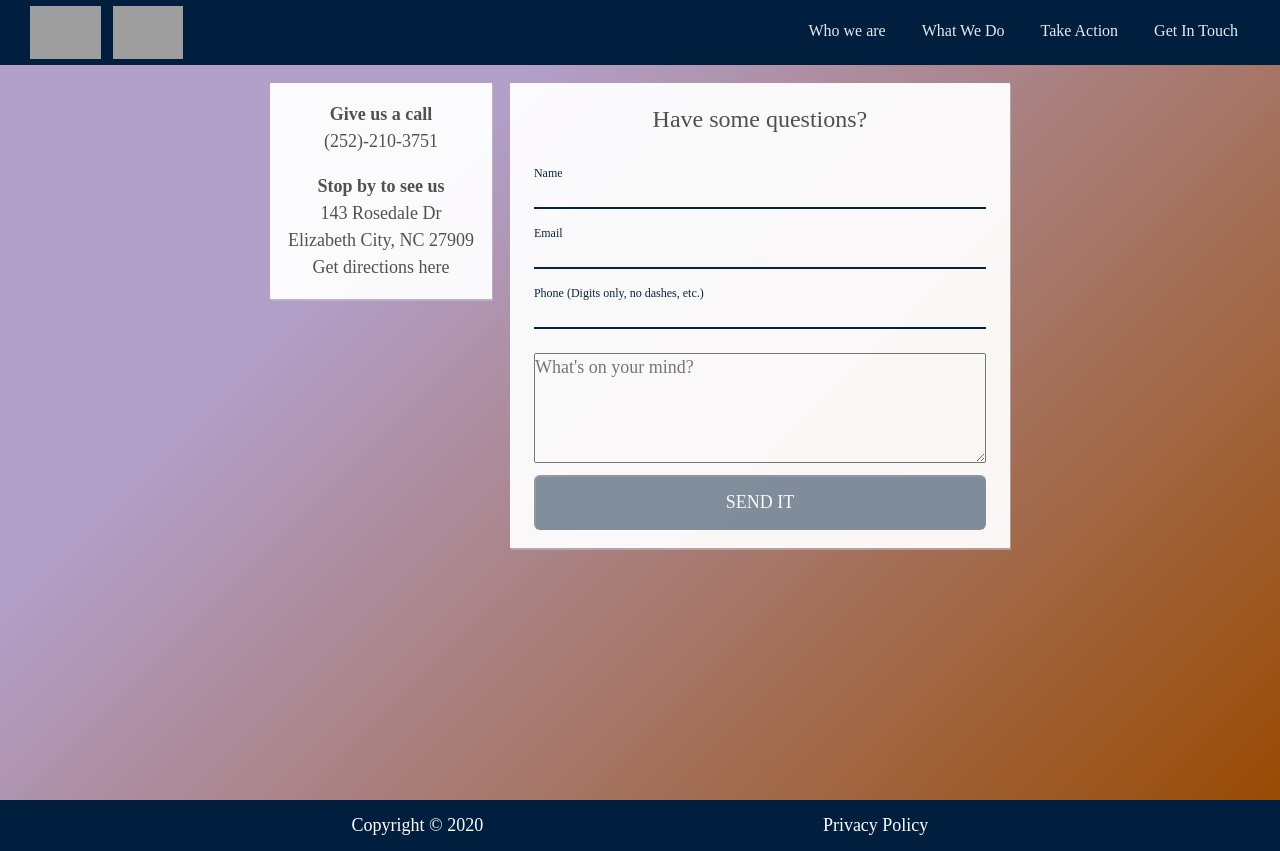
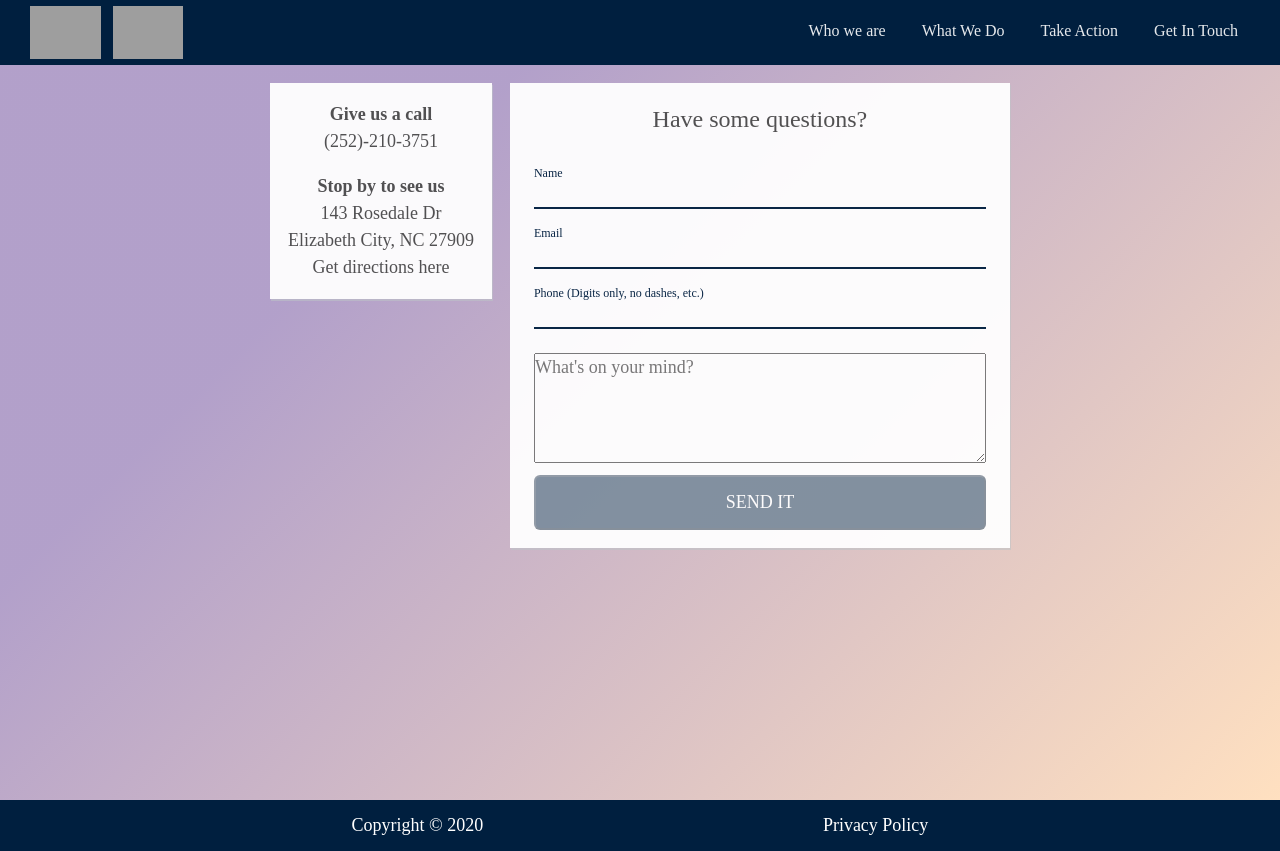
Before and after one commit to aaronsisler/clients.elder-help-nc, a Next.js app: page /contact in a window 1280 px wide. Built offline with nearby package versions, Linux system fonts and the light colour scheme; grey boxes are pictures that could not be loaded; a web font is replaced by a local one.

Commit message:
Updating for contact info and contact form color

```diff
--- a/src/styles/variables.scss
+++ b/src/styles/variables.scss
@@ -1,6 +1,6 @@
 // Colors
 $MAIN_COLOR: #001f3f;
-$MAIN_COLOR_INVERTED: #994b04;
+$MAIN_COLOR_INVERTED: #ffe0c0;
 $MAIN_COLOR_DARKEN: darken($MAIN_COLOR, 10);
 $MAIN_COLOR_LIGHTEN: lighten($MAIN_COLOR, 10);
 $SEC_COLOR: #7fc9ff;
```
